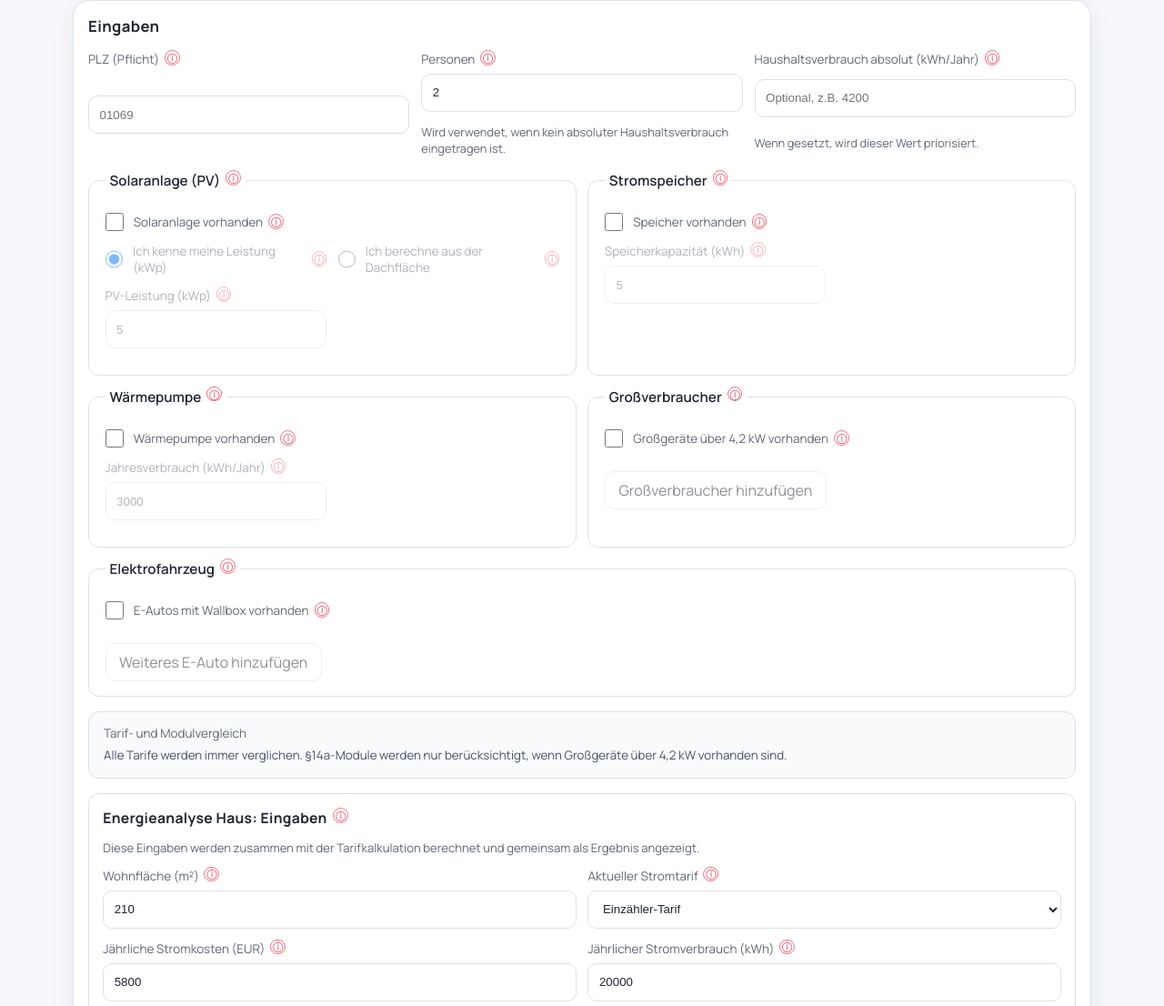
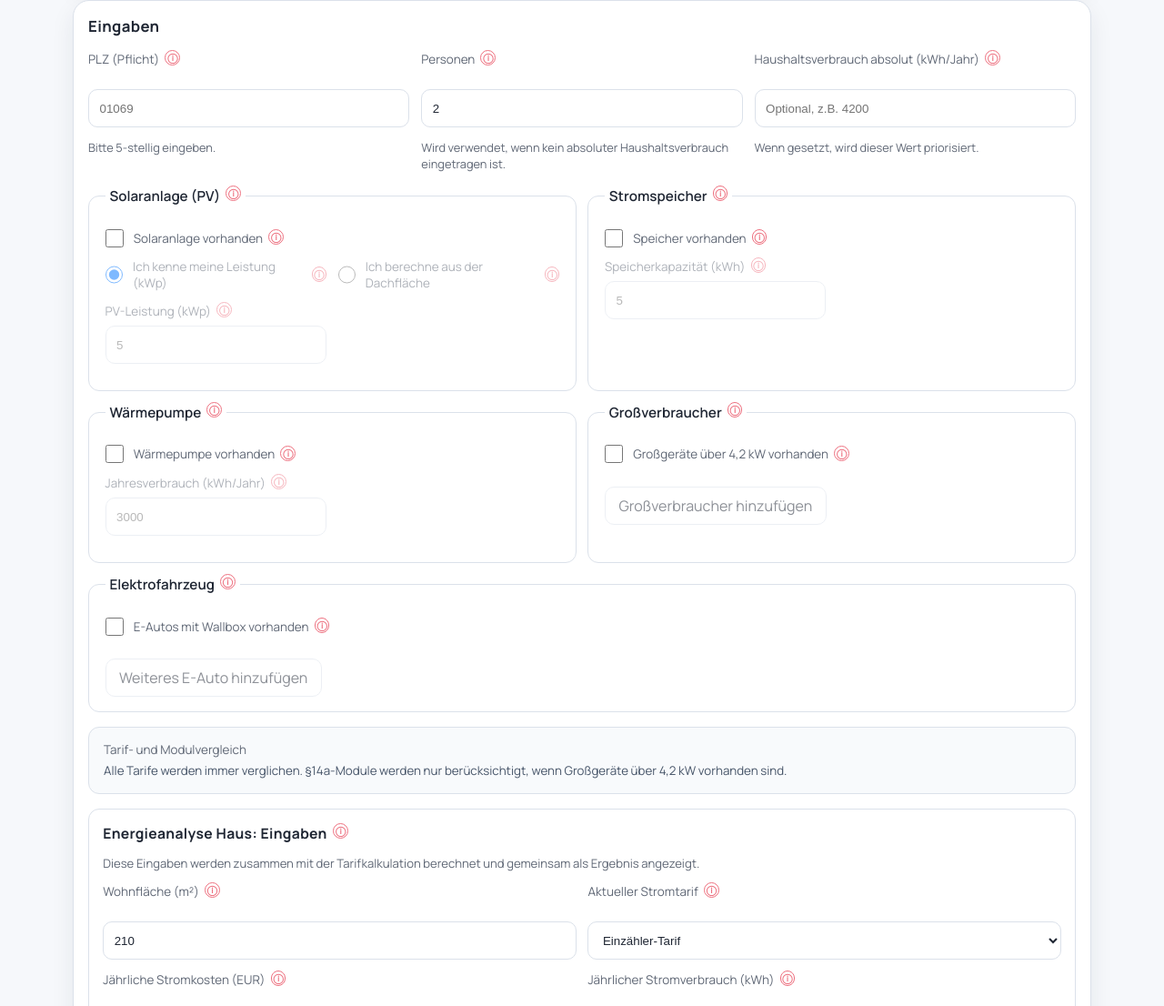
Before and after one commit to FloverNakamura/Tariflow, a plain HTML site: page web-dashboard/index.html in a window 1280 px wide. Shown: the part 452-1558 px from the top of the page at 91% size. Drawn offline with nearby package versions, Linux system fonts and the light colour scheme.

Commit message:
fix(ui): align first-row and district base price field spacing

```diff
--- a/web-dashboard/index.html
+++ b/web-dashboard/index.html
@@ -35,6 +35,7 @@
           <label class="field">
             <span>PLZ (Pflicht) <button type="button" class="info-btn" data-info="plz">&#9432;</button></span>
             <input id="plz" type="text" maxlength="5" placeholder="01069" required>
+            <small class="hint">Bitte 5-stellig eingeben.</small>
           </label>
           <label class="field">
             <span>Personen <button type="button" class="info-btn" data-info="persons">&#9432;</button></span>
--- a/web-dashboard/style.css
+++ b/web-dashboard/style.css
@@ -222,6 +222,14 @@ h1 {
   margin-bottom: 0;
 }
 
+.energy-inputs .grid.two {
+  align-items: start;
+}
+
+.energy-inputs .field > span {
+  min-height: 2.2rem;
+}
+
 .grid {
   display: grid;
   gap: 0.8rem;
@@ -234,6 +242,7 @@ h1 {
 
 .grid.three {
   grid-template-columns: repeat(3, minmax(0, 1fr));
+  align-items: start;
 }
 
 .grid.four {
@@ -243,11 +252,23 @@ h1 {
 .field {
   display: grid;
   gap: 0.45rem;
+  align-content: start;
 }
 
 .field span {
+  display: inline-flex;
+  align-items: flex-start;
+  gap: 0.2rem;
   color: var(--muted);
   font-size: 0.84rem;
+}
+
+.grid.three .field > span {
+  min-height: 2.2rem;
+}
+
+.grid.three .field .hint {
+  min-height: 1.1rem;
 }
 
 .field input:not([type="checkbox"]):not([type="radio"]),
```
